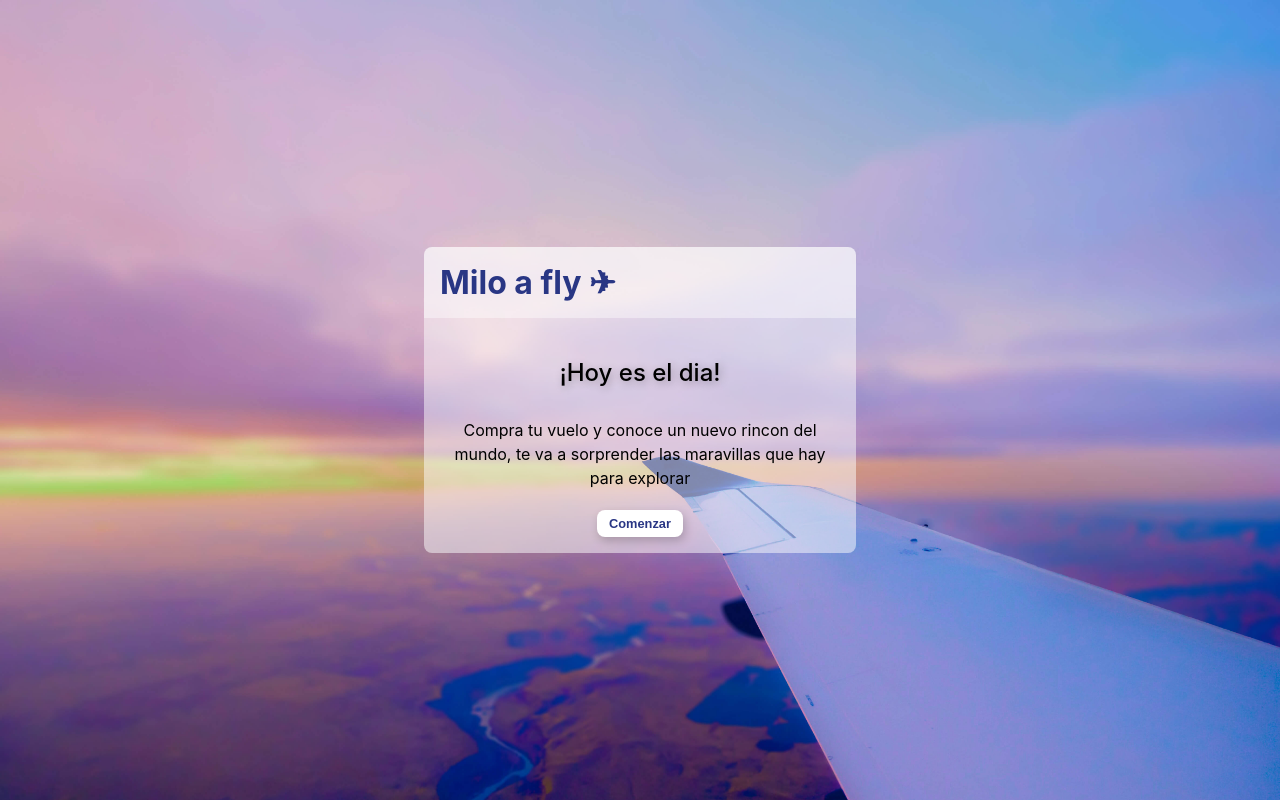
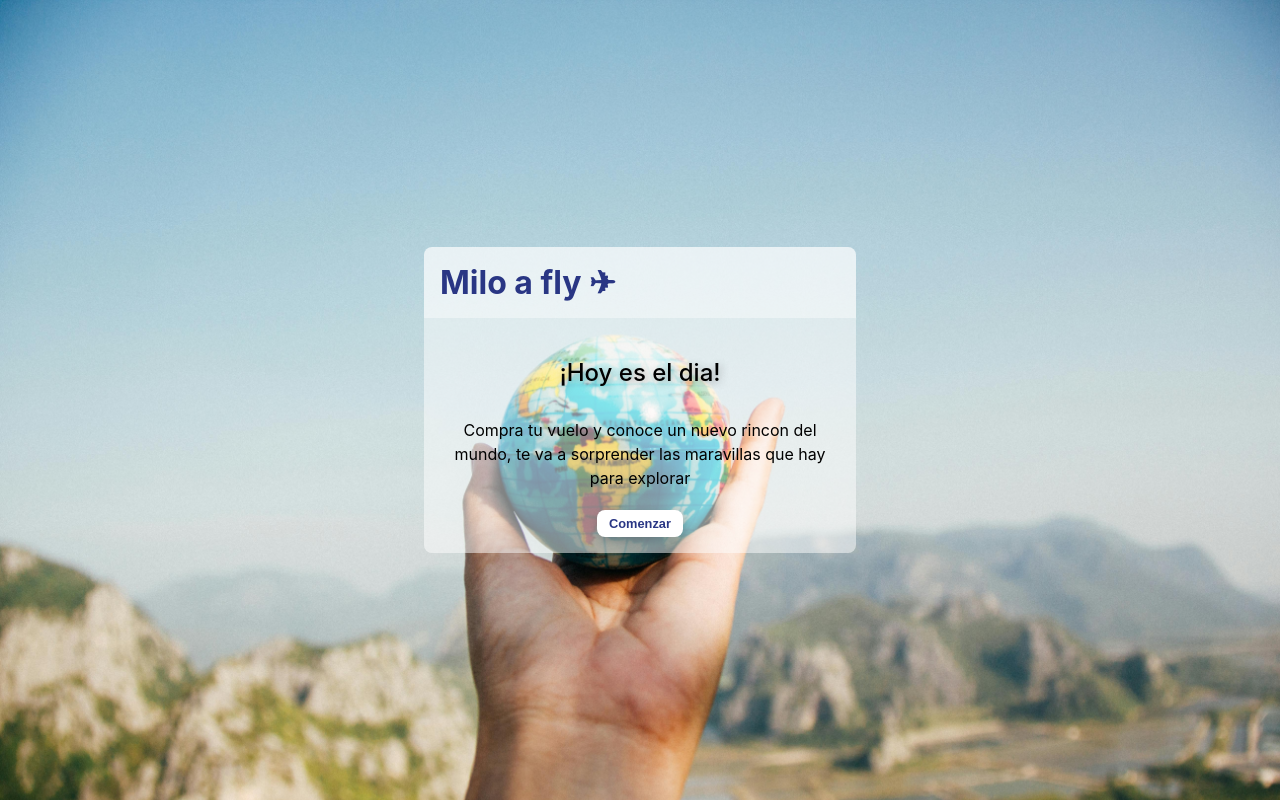
Before and after one commit to JUANLOPCON071/State-Machine, a React (Create React App) app: page / in a window 1280 px wide. Built offline with nearby package versions, Linux system fonts and the light colour scheme.

Commit message:
State Machine lista para deploit

```diff
--- a/src/Containers/BaseLayout/BaseLayout.css
+++ b/src/Containers/BaseLayout/BaseLayout.css
@@ -1,6 +1,6 @@
 .BaseLayout {
     background-color: #fed6e3;
-    background-image: url('../../../public/images/background-travel-2.jpg');
+    background-image: url('../../../public/images/pexels-nurseryart-346885.jpg');
     background-size: cover;
     min-height: 100vh;
     display: flex;
```
Also changed, not shown: public/images/pexels-nurseryart-346885.jpg (added).
